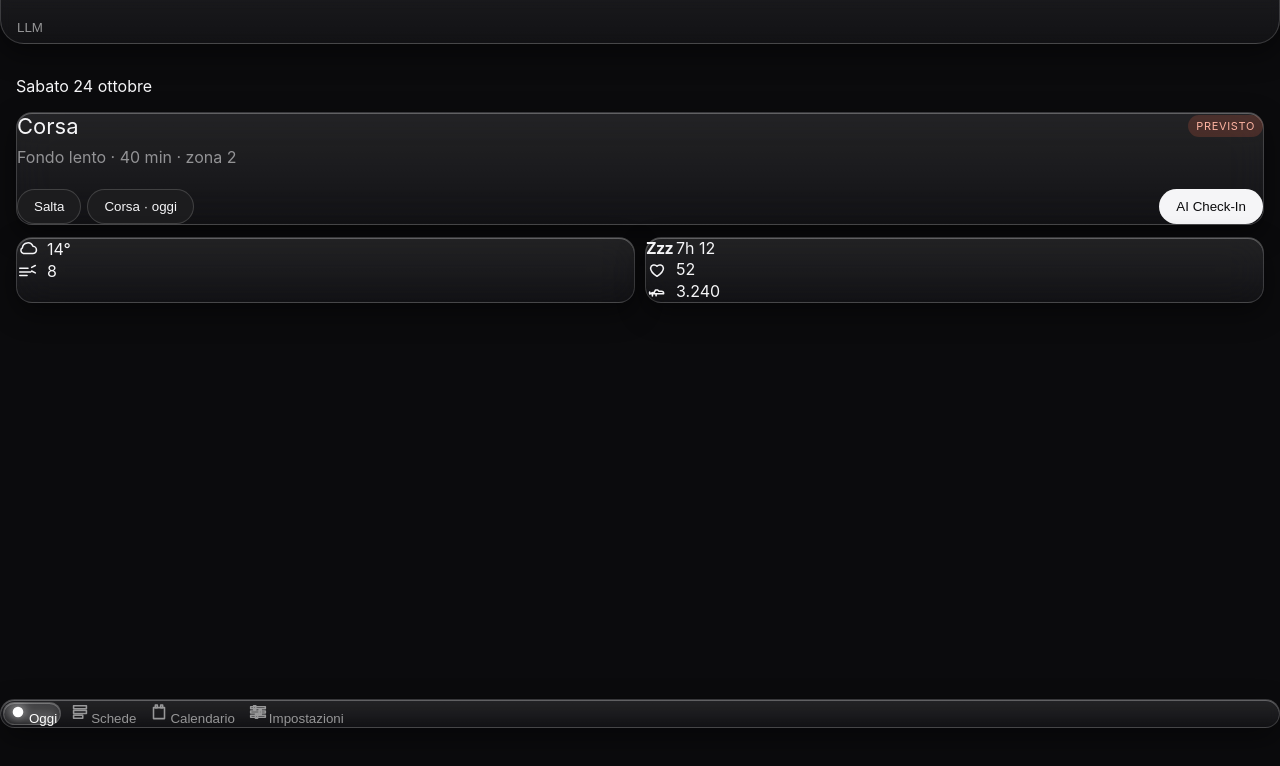
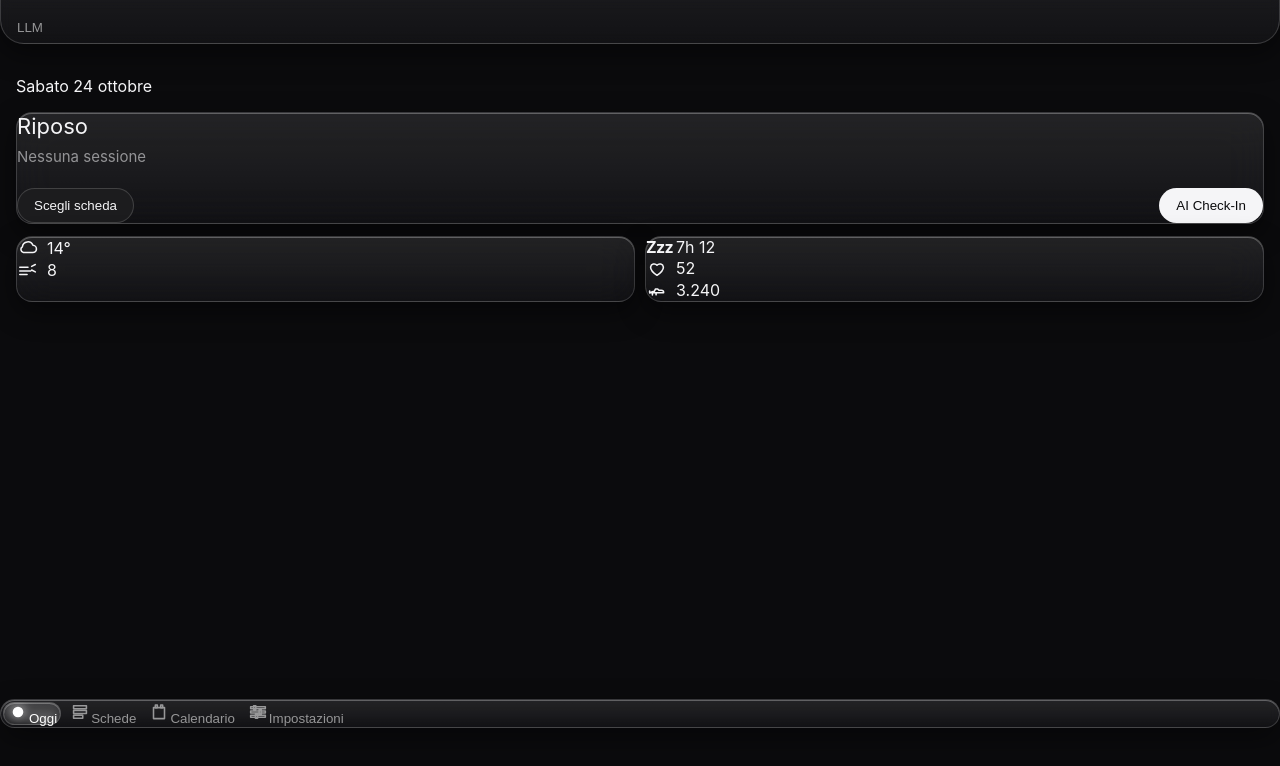
Before and after one commit to paolobitta111/LazyAndCheapPT, a React (Vite) app: page / in a window 1280 px wide. Both pictures are taken after a click on the button "Oggi". Shown: the part 124-890 px from the top of the page. Built offline with nearby package versions, Linux system fonts and the light colour scheme.

Commit message:
feat: real Oggi with skip, substitute and assign

```diff
--- a/src/components/SessionBox.tsx
+++ b/src/components/SessionBox.tsx
@@ -1,43 +1,52 @@
 import { useState } from 'react'
-import type { MockScheda } from '../pages/today-mock'
 import { SubstituteCombo } from './SubstituteCombo'
 
+export interface SessionBoxPlan {
+  planId: string
+  name: string
+  description: string
+}
+
 export function SessionBox(props: {
-  scheda: MockScheda | null
-  schede: MockScheda[]
+  plan: SessionBoxPlan | null
+  schede: SessionBoxPlan[]
   onSkip: () => void
-  onSelect: (id: string) => void
+  onSelect: (planId: string) => void
   onCheckIn: () => void
+  onOpen: () => void
 }) {
   const [open, setOpen] = useState(false)
 
-  function select(id: string) {
+  function select(planId: string) {
     setOpen(false)
-    props.onSelect(id)
+    props.onSelect(planId)
   }
 
   return (
-    <section className="glass">
+    <section className="glass" aria-label={props.plan ? props.plan.name : 'Riposo'}>
       <div style={{ display: 'flex', alignItems: 'center', justifyContent: 'space-between', gap: '8px' }}>
-        <h2 style={{ margin: 0, fontSize: '22px', fontWeight: 400, color: '#f5f5f7' }}>
-          {props.scheda ? props.scheda.name : 'Riposo'}
-        </h2>
-        {props.scheda ? (
+        <h3
+          style={{ margin: 0, fontSize: '22px', fontWeight: 400, color: '#f5f5f7', cursor: props.plan ? 'pointer' : 'default' }}
+          onClick={props.plan ? props.onOpen : undefined}
+        >
+          {props.plan ? props.plan.name : 'Riposo'}
+        </h3>
+        {props.plan ? (
           <span style={{ fontSize: '11px', letterSpacing: '0.06em', textTransform: 'uppercase', padding: '4px 8px', borderRadius: '999px', background: 'rgba(255,107,74,.18)', color: '#ffb4a2' }}>
             Previsto
           </span>
         ) : null}
       </div>
-      <p style={{ margin: '8px 0 0', color: 'rgba(245,245,247,.55)' }}>
-        {props.scheda ? props.scheda.subtitle : 'Nessuna sessione'}
+      <p style={{ margin: '8px 0 0', color: 'rgba(245,245,247,.55)', fontSize: '15px' }}>
+        {props.plan ? props.plan.description || props.plan.name : 'Nessuna sessione'}
       </p>
-      <div style={{ display: 'flex', gap: '6px', alignItems: 'flex-end', marginTop: '22px' }}>
-        {props.scheda ? (
+      <div style={{ display: 'flex', gap: '6px', alignItems: 'flex-end', marginTop: '22px', position: 'relative', zIndex: 2 }}>
+        {props.plan ? (
           <button className="btn" type="button" onClick={props.onSkip}>Salta</button>
         ) : null}
         <SubstituteCombo
           schede={props.schede}
-          currentId={props.scheda?.id ?? null}
+          currentId={props.plan?.planId ?? null}
           open={open}
           onToggle={() => setOpen((value) => !value)}
           onSelect={select}
--- a/src/components/SubstituteCombo.tsx
+++ b/src/components/SubstituteCombo.tsx
@@ -1,15 +1,15 @@
-import type { MockScheda } from '../pages/today-mock'
+import type { SessionBoxPlan } from './SessionBox'
 
 export function SubstituteCombo(props: {
-  schede: MockScheda[]
+  schede: SessionBoxPlan[]
   currentId: string | null
   open: boolean
   onToggle: () => void
-  onSelect: (id: string) => void
+  onSelect: (planId: string) => void
 }) {
-  const current = props.schede.find((scheda) => scheda.id === props.currentId) ?? null
+  const current = props.schede.find((scheda) => scheda.planId === props.currentId) ?? null
   const face = current ? `${current.name} · oggi` : 'Scegli scheda'
-  const choices = props.schede.filter((scheda) => scheda.id !== props.currentId)
+  const choices = props.schede.filter((scheda) => scheda.planId !== props.currentId)
 
   return (
     <div style={{ position: 'relative', flex: '1.35 1 0' }}>
@@ -34,9 +34,9 @@ export function SubstituteCombo(props: {
           <div style={{ overflowY: 'auto', maxHeight: '132px' }}>
             {choices.map((scheda) => (
               <button
-                key={scheda.id}
+                key={scheda.planId}
                 type="button"
-                onClick={() => props.onSelect(scheda.id)}
+                onClick={() => props.onSelect(scheda.planId)}
                 style={{
                   width: '100%',
                   textAlign: 'left',
--- a/src/pages/Today.tsx
+++ b/src/pages/Today.tsx
@@ -1,30 +1,106 @@
-import { useState } from 'react'
-import { SessionBox } from '../components/SessionBox'
+import { useCallback, useEffect, useMemo, useState } from 'react'
+import { useNavigate } from 'react-router-dom'
+import { SessionBox, type SessionBoxPlan } from '../components/SessionBox'
 import { MetricCubes } from '../components/MetricCubes'
 import { CheckInModal } from '../components/CheckInModal'
-import { formatToday, initialSchedaId, mockSchede } from './today-mock'
+import { dateKey, PlanningService, type ResolvedSession } from '../services/planning.service'
+import { formatToday } from './today-mock'
+import { useAppData } from '../data/db'
+
+interface CheckInTarget {
+  label: string
+  promptLabel: string
+}
 
 export default function Today() {
-  const [schedaId, setSchedaId] = useState<string | null>(initialSchedaId)
-  const [checkInOpen, setCheckInOpen] = useState(false)
-  const scheda = mockSchede.find((item) => item.id === schedaId) ?? null
+  const repos = useAppData()
+  const navigate = useNavigate()
+  const today = dateKey(new Date())
+
+  const service = useMemo(
+    () =>
+      new PlanningService(
+        repos.trainingPlanRepo,
+        repos.plannedSessionRepo,
+        repos.workoutLogRepo,
+        repos.cardioLogRepo,
+      ),
+    [repos.trainingPlanRepo, repos.plannedSessionRepo, repos.workoutLogRepo, repos.cardioLogRepo],
+  )
+
+  const [day, setDay] = useState<{ sessions: ResolvedSession[]; plans: SessionBoxPlan[] } | null>(null)
+  const [checkIn, setCheckIn] = useState<CheckInTarget | null>(null)
+
+  const refresh = useCallback(async () => {
+    const [resolved, plans] = await Promise.all([
+      service.resolveDay(today),
+      repos.trainingPlanRepo.list(),
+    ])
+    setDay({
+      sessions: resolved,
+      plans: plans
+        .filter((plan) => plan.status === 'active' && plan.id)
+        .map((plan) => ({ planId: plan.id!, name: plan.name, description: plan.description })),
+    })
+  }, [service, repos.trainingPlanRepo, today])
+
+  useEffect(() => {
+    void refresh()
+  }, [refresh])
+
+  const resolved = day?.sessions ?? []
+  const activePlans = day?.plans ?? []
+  const toBox = (session: ResolvedSession): SessionBoxPlan => ({
+    planId: session.planId,
+    name: session.name,
+    description: session.description,
+  })
+
+  async function openSession(session: ResolvedSession) {
+    await service.ensurePlanned(session.planId, today)
+    navigate(`/workout/${session.planId}`)
+  }
+
+  if (day === null) {
+    return <div />
+  }
 
   return (
     <div>
       <p className="today-date">{formatToday()}</p>
-      <SessionBox
-        scheda={scheda}
-        schede={mockSchede}
-        onSkip={() => setSchedaId(null)}
-        onSelect={setSchedaId}
-        onCheckIn={() => setCheckInOpen(true)}
-      />
+
+      {resolved.length === 0 ? (
+        <SessionBox
+          plan={null}
+          schede={activePlans}
+          onSkip={() => undefined}
+          onSelect={(planId) => void service.assign(planId, today).then(() => void refresh())}
+          onCheckIn={() => setCheckIn({ label: 'Riposo', promptLabel: 'Riposo' })}
+          onOpen={() => undefined}
+        />
+      ) : (
+        resolved.map((session) => (
+          <SessionBox
+            key={session.planId}
+            plan={toBox(session)}
+            schede={activePlans}
+            onSkip={() => void service.skip(session.planId, today).then(() => void refresh())}
+            onSelect={(planId) =>
+              void service.substitute(session.planId, planId, today).then(() => void refresh())
+            }
+            onCheckIn={() => setCheckIn({ label: `${session.name} di oggi`, promptLabel: session.name })}
+            onOpen={() => void openSession(session)}
+          />
+        ))
+      )}
+
       <MetricCubes />
+
       <CheckInModal
-        open={checkInOpen}
-        label={scheda ? `${scheda.name} di oggi` : 'Riposo'}
-        promptLabel={scheda?.name ?? 'Riposo'}
-        onClose={() => setCheckInOpen(false)}
+        open={checkIn !== null}
+        label={checkIn?.label ?? ''}
+        promptLabel={checkIn?.promptLabel ?? ''}
+        onClose={() => setCheckIn(null)}
       />
     </div>
   )
```
Also changed, not shown: 1 other file (tests, documents, lock files or other folders).
